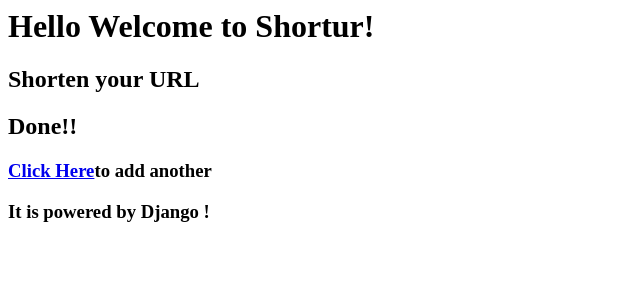
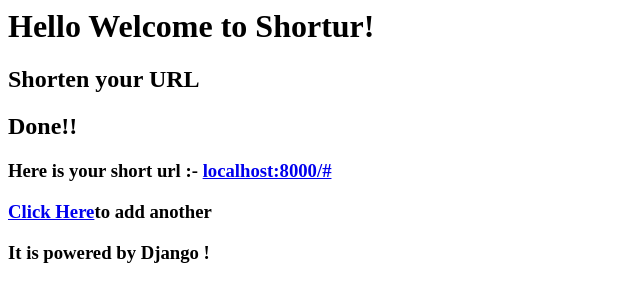
Before and after one commit to ssalam1/urlshortner, a Django app: template shortur/templates/done.html in a window 1280 px wide. Shown: the top 302 px of the page, without its empty margins (0-640 px from the left). Run offline with Django 3.2, Linux system fonts and the light colour scheme; the template is opened without the code that fills it: most values are stand-ins (such as "Sample title", 1, 10 or a date in 2020).

Commit message:
Almost Done

```diff
--- a/shortur/models.py
+++ b/shortur/models.py
@@ -3,8 +3,8 @@ from django import forms
 
 # Create your models here.
 class urldata(models.Model):
-	url=models.CharField(max_length=200, null=False)
-	url_short=models.SlugField(unique=True)
+	url=models.CharField(max_length=200, blank=False,null=False)
+	url_short=models.SlugField(unique=True,null=False,blank=False)
 
 	"""docstring for urldata"models.Model """
 class urlform(forms.ModelForm):
--- a/shortur/templates/done.html
+++ b/shortur/templates/done.html
@@ -1,5 +1,7 @@
 {% extends "index.html" %}
 {% block content %}
 <h2>Done!!</h2>
-<h3><a href ='/form.html'>Click Here</a>to add another </h3>
+<h3> Here is your short url :- <a href="/{{ newurl.url_short }}"> localhost:8000/{{newurl.url_short}} </h3>
+
+<h3><a href ='/'>Click Here</a>to add another </h3>
 {% endblock %}
--- a/shorturl/urls.py
+++ b/shorturl/urls.py
@@ -18,6 +18,6 @@ from django.contrib import admin
 
 urlpatterns = [
     url(r'^admin/', include(admin.site.urls)),
-    url(r'$','shortur.views.index'),
-
+    url(r'^$','shortur.views.index'),
+    url(r'^(?P<short_id>\w{0,6})$', 'shortur.views.redirect_org', name='redirectoriginal'),
 ]
```
Also changed, not shown: shortur/templates/form.html (+12 -1 lines), shortur/views.py (+13 -2 lines), db.sqlite3, 8 other files.
